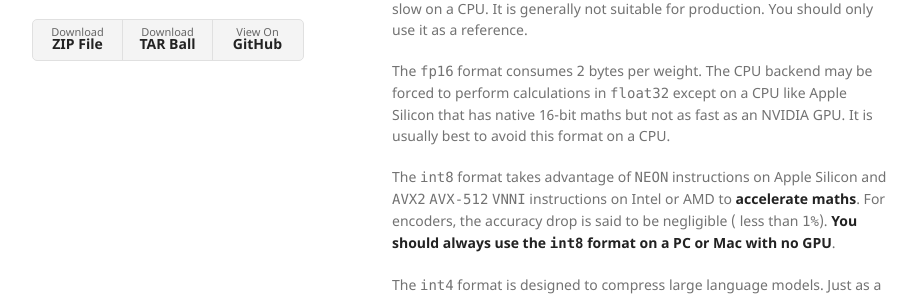
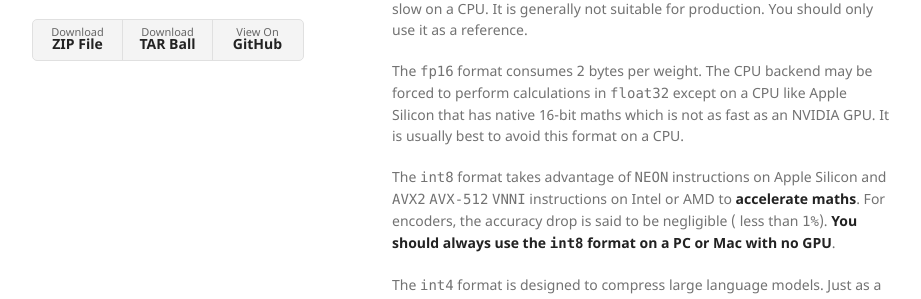
Before and after one commit to miyako/onnx-genai, a Jekyll site: the page built from index.md, in a window 1280 px wide and 900 px high. Shown: the part 447-746 px from the top of the window, without its empty margins (178-1099 px from the left). Built offline with Jekyll 4.4.1, drawn with Linux system fonts in a browser that asks for light colours.

Commit message:
Update index.md

```diff
--- a/index.md
+++ b/index.md
@@ -19,7 +19,7 @@ layout: default
 
 The `fp32` format is accurate but consumes `4` bytes per weight and pretty slow on a CPU. It is generally not suitable for production. You should only use it as a reference.
 
-The `fp16` format consumes `2` bytes per weight. The CPU backend may be forced to perform calculations in `float32` except on a CPU like Apple Silicon that has native 16-bit maths but not as fast as an NVIDIA GPU. It is usually best to avoid this format on a CPU.
+The `fp16` format consumes `2` bytes per weight. The CPU backend may be forced to perform calculations in `float32` except on a CPU like Apple Silicon that has native 16-bit maths which is not as fast as an NVIDIA GPU. It is usually best to avoid this format on a CPU.
 
 The `int8` format takes advantage of `NEON` instructions on Apple Silicon and `AVX2` `AVX-512` `VNNI` instructions on Intel or AMD to **accelerate maths**. For encoders, the accuracy drop is said to be negligible ( less than `1%`). **You should always use the `int8` format on a PC or Mac with no GPU**.
 
```
